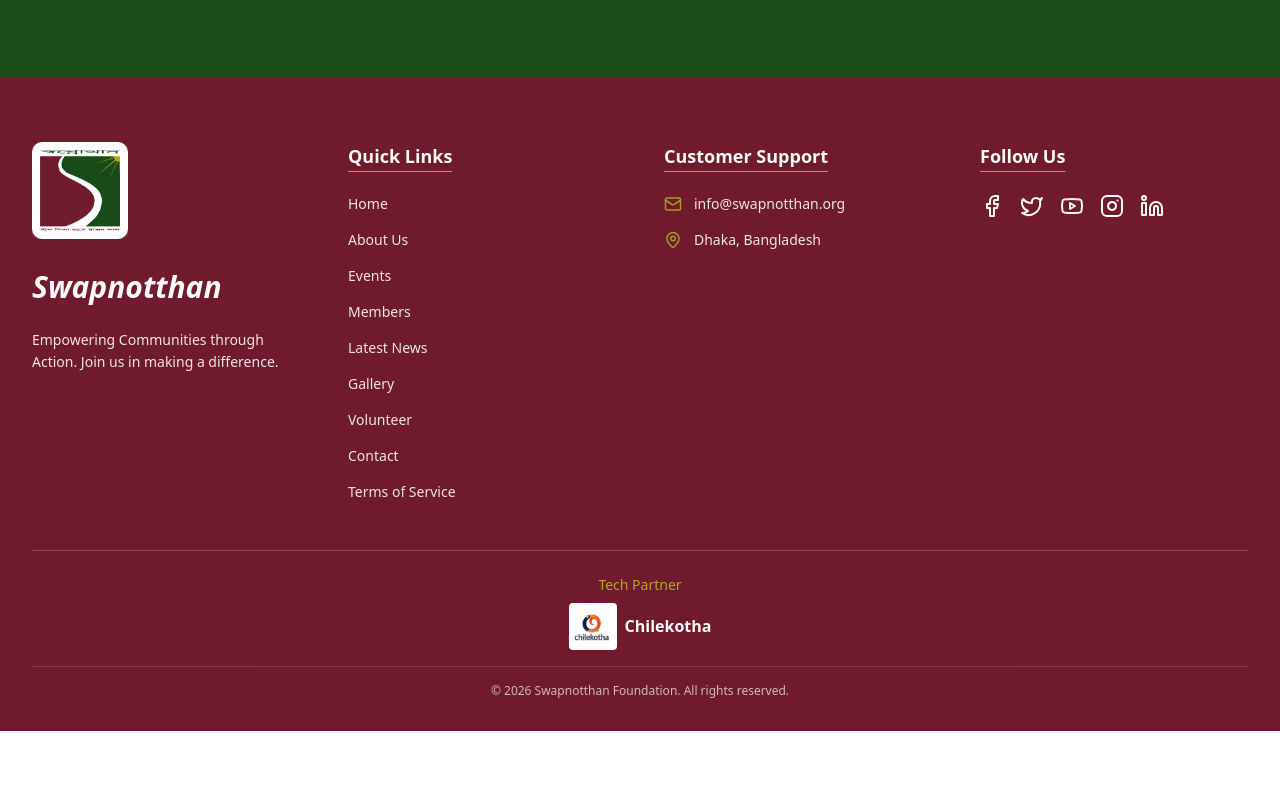
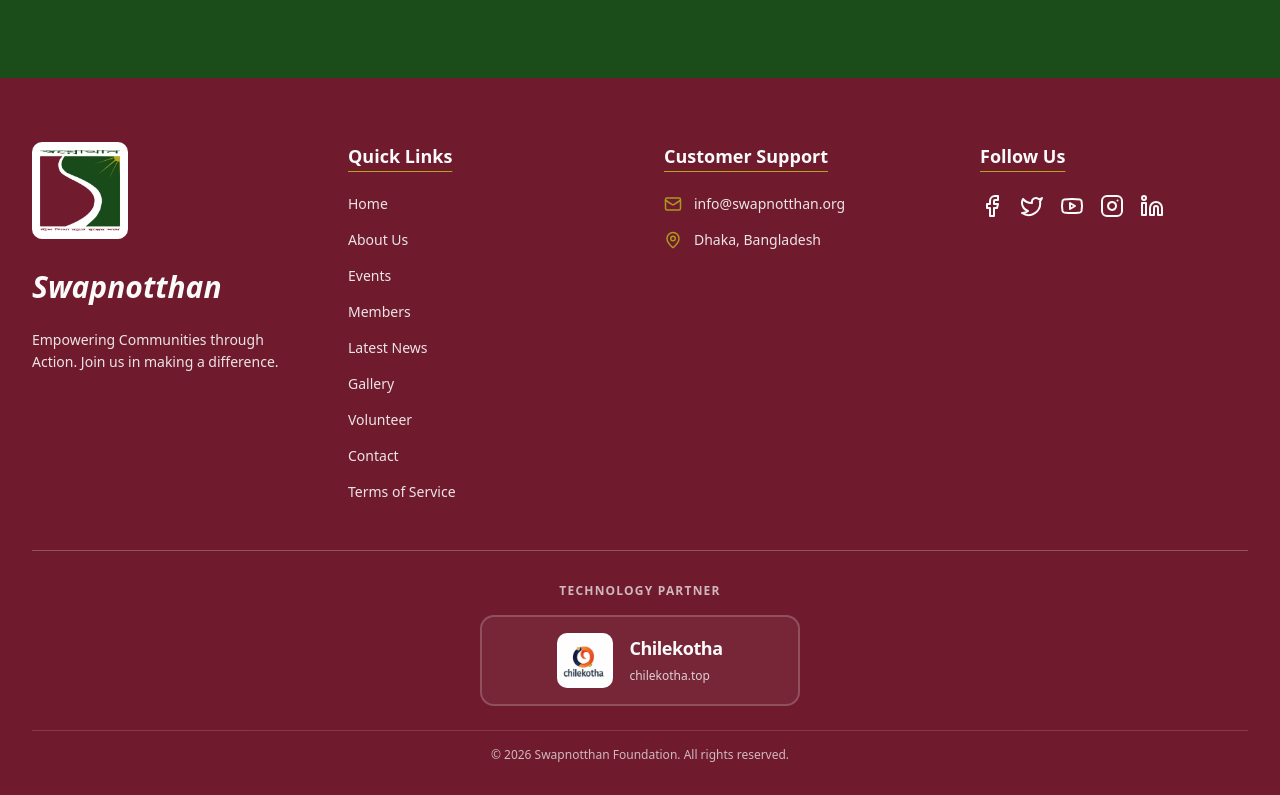
Before and after one commit to ArifRabbani111/swapnotthan, a Next.js app in the folder frontend/: page / in a window 1280 px wide. Shown: the part 1541-2336 px from the top of the page. Before the commit the page ends 2272 px from the top, so only its background shows below. Built offline with nearby package versions, Linux system fonts and the light colour scheme; no server answers; the database is empty.

Commit message:
Update Footer.tsx

```diff
--- a/frontend/components/layout/Footer.tsx
+++ b/frontend/components/layout/Footer.tsx
@@ -79,25 +79,30 @@ export function Footer() {
                 </div>
 
                 {/* Tech Partner Credit */}
-                <div className="border-t border-primary-foreground/20 pt-6 pb-4">
-                    <div className="flex flex-col items-center justify-center gap-2">
-                        <p className="text-sm font-medium text-accent">Tech Partner</p>
+                <div className="border-t border-primary-foreground/25 pt-8 pb-6">
+                    <p className="text-center text-xs font-semibold uppercase tracking-widest text-primary-foreground/70 mb-4">
+                        Technology Partner
+                    </p>
                     <a
                         href="https://chilekotha.top"
                         target="_blank"
                         rel="noopener noreferrer"
-                            className="flex items-center gap-2 font-bold hover:underline focus:outline-none focus:ring-2 focus:ring-accent rounded"
+                        className="mx-auto flex max-w-xs items-center justify-center gap-4 rounded-xl border-2 border-primary-foreground/20 bg-primary-foreground/5 px-6 py-4 transition-all hover:border-accent hover:bg-primary-foreground/10 focus:outline-none focus:ring-2 focus:ring-accent focus:ring-offset-2 focus:ring-offset-primary"
                     >
                         <Image
                             src="/chilekotha%20logo.jpeg"
                             alt="Chilekotha"
-                                width={48}
-                                height={48}
-                                className="object-contain rounded"
+                            width={56}
+                            height={56}
+                            className="object-contain rounded-lg"
                         />
-                            <span>Chilekotha</span>
+                        <div className="text-left">
+                            <span className="block text-lg font-extrabold tracking-tight text-primary-foreground">
+                                Chilekotha
+                            </span>
+                            <span className="text-xs font-medium text-primary-foreground/80">chilekotha.top</span>
+                        </div>
                     </a>
-                    </div>
                 </div>
 
                 <div className="border-t border-primary-foreground/20 pt-4 text-center text-xs opacity-70">
```
Lines whose indentation alone changed are shown as unchanged.
